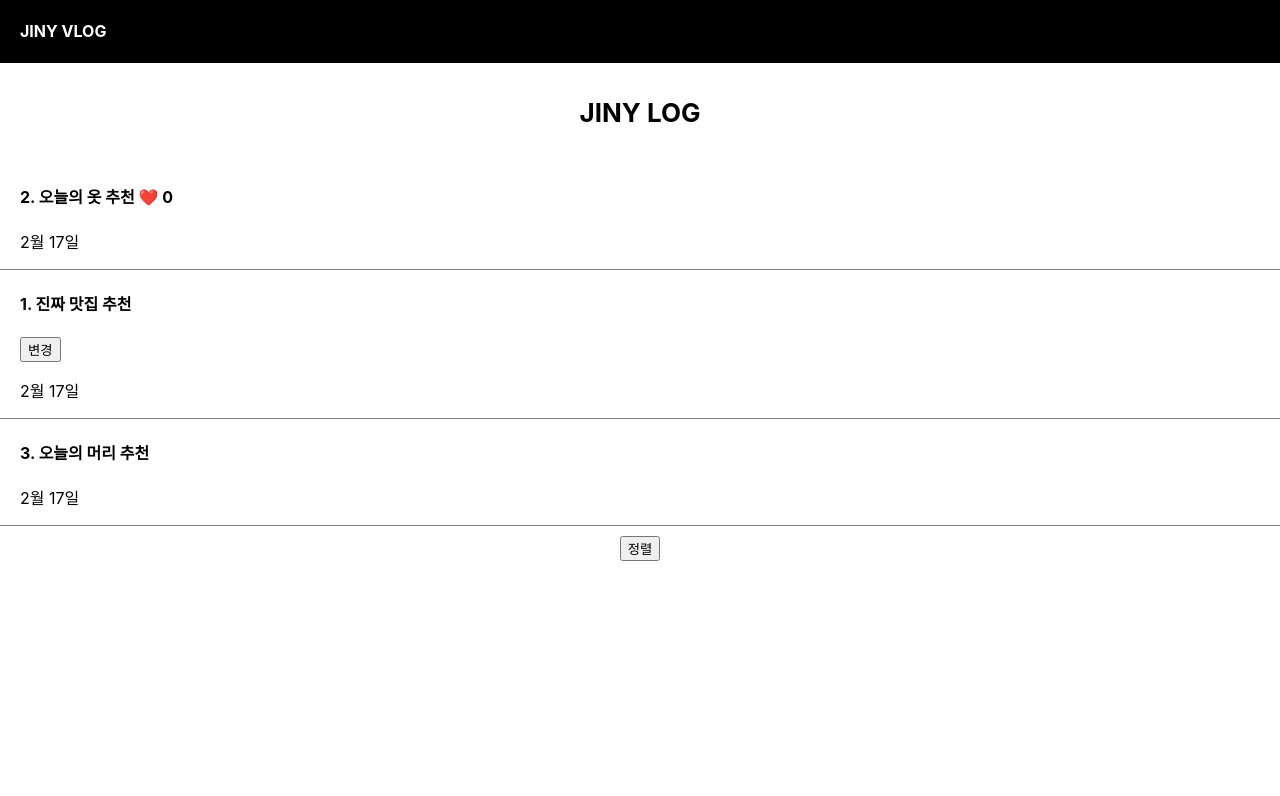
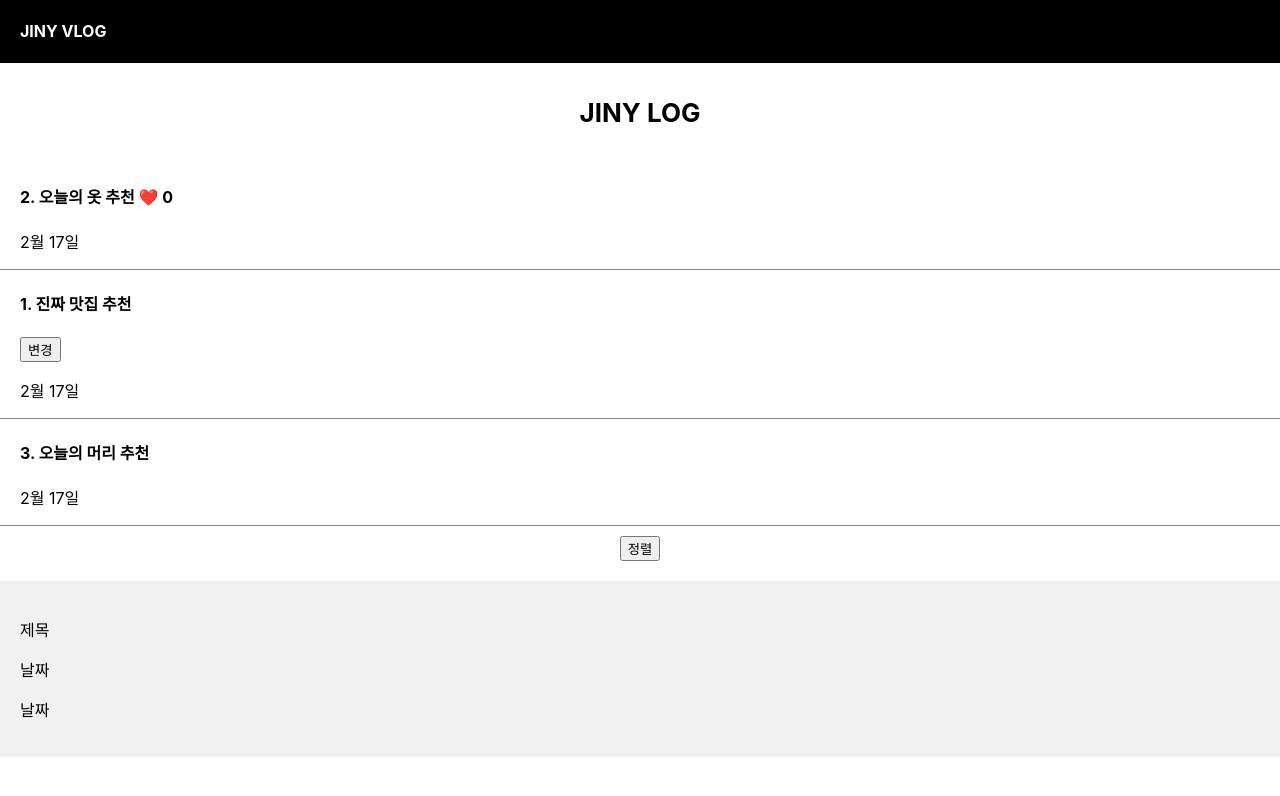
Before and after one commit to jinyoung234/react-blog, a React (Create React App) app in the folder react-project/: page / in a window 1280 px wide. Shown: the top 796 px of the page. Built offline with nearby package versions, Linux system fonts and the light colour scheme.

Commit message:
6. Component

```diff
--- a/react-project/src/App.css
+++ b/react-project/src/App.css
@@ -12,3 +12,10 @@
   padding-left: 20px;
   border-bottom: 1px solid grey;
 }
+
+.modal {
+  background-color: #F1F0F1;
+  margin-top: 20px;
+  text-align: left;
+  padding: 20px;
+}
--- a/react-project/src/App.js
+++ b/react-project/src/App.js
@@ -73,8 +73,26 @@ function App() {
         >
         <button>정렬</button>
       </div>
+      {/* end sortTitleButton */}
+
+      {/* modal */}
+      <Modal/>
     </div>
   );
 }
 
+// modal component
+const Modal = () => {
+  return (
+  <>
+    <div className="modal">
+      <p>제목</p>
+      <p>날짜</p>
+      <p>날짜</p>
+    </div>
+  </>
+  )
+}
+// end modal component
+
 export default App;
```
